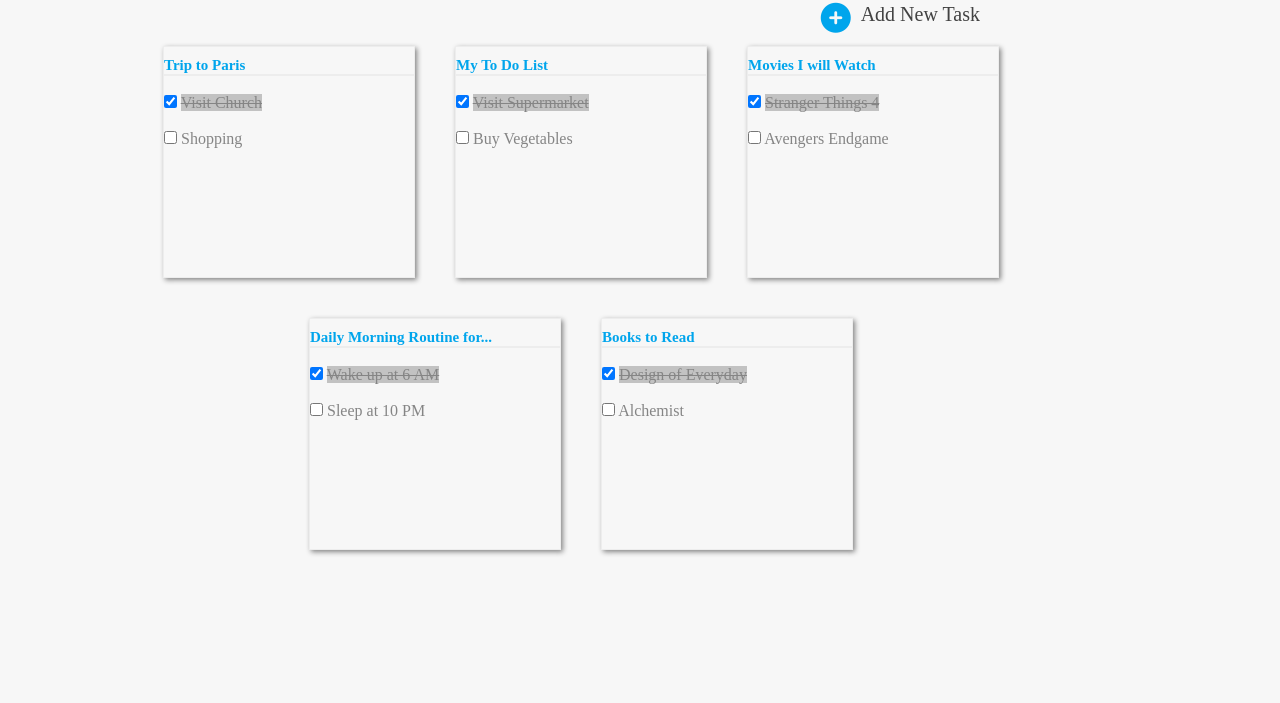
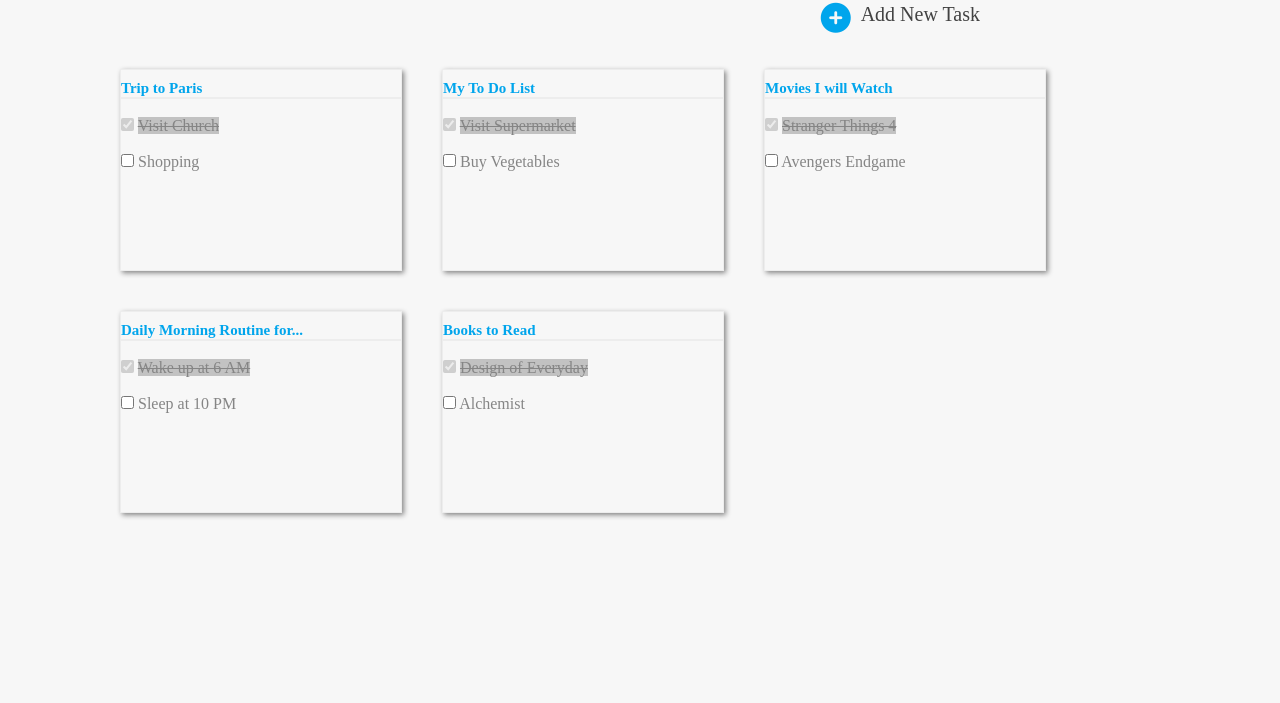
Before and after one commit to piyashi2304/Project-2, a plain HTML site: page index.html in a window 1280 px wide. Shown: the part 97-800 px from the top of the page. Drawn offline with Linux system fonts and the light colour scheme.

Commit message:
Project-2

```diff
--- a/index.html
+++ b/index.html
@@ -5,23 +5,25 @@
     <meta http-equiv="X-UA-Compatible" content="IE=edge">
     <meta name="viewport" content="width=device-width, initial-scale=1.0">
     <link rel="stylesheet" href="./style.css">
+    <link rel="shortcut icon" href="./Adobe_XD_CC_icon.svg.png">
     <link rel="stylesheet" href="https://cdnjs.cloudflare.com/ajax/libs/font-awesome/6.4.0/css/all.min.css" integrity="sha512-iecdLmaskl7CVkqkXNQ/ZH/XLlvWZOJyj7Yy7tcenmpD1ypASozpmT/E0iPtmFIB46ZmdtAc9eNBvH0H/ZpiBw==" crossorigin="anonymous" referrerpolicy="no-referrer" />
-    <title>Document</title>
+    <title>Web View</title>
 </head>
 <body>
-    <a href="./index1.html">
     <div class="parent-a">
     <h1>Tasks <span>List</span></h1>
     </div><br>
-    <div class="parent">
+    <a href="./index1.html">
+     <div class="parent">
         <i class="fa-solid fa-circle-plus plus"></i>
         <p>Add New Task</p>
-    </div><br>
+    </div>
+    </a><br>
     <div class="parent-1">
         <div class="child">
             <h2>Trip to Paris</h2><hr><br>
             <div class="form">
-            <input type="checkbox" id="item-1" name="paris" checked>
+            <input type="checkbox" id="item-1" name="paris" checked disabled>
             <label class="chA" for="item-1">Visit Church</label><br><br>
             <input type="checkbox" id="item-2" name="paris">
             <label for="item-2">Shopping</label>
@@ -30,7 +32,7 @@
         <div class="child">
             <h2>My To Do List</h2><hr><br>
             <div class="form">
-            <input type="checkbox" id="item-1" name="paris" checked>
+            <input type="checkbox" id="item-1" name="paris" checked disabled>
             <label class="chA" for="item-1">Visit Supermarket</label><br><br>
             <input type="checkbox" id="item-2" name="paris">
             <label for="item-2">Buy Vegetables</label>
@@ -39,7 +41,7 @@
         <div class="child">
             <h2>Movies I will Watch</h2><hr><br>
             <div class="form">
-            <input type="checkbox" id="item-1" name="paris" checked>
+            <input type="checkbox" id="item-1" name="paris" checked disabled>
             <label class="chA" for="item-1">Stranger Things 4</label><br><br>
             <input type="checkbox" id="item-2" name="paris">
             <label for="item-2">Avengers Endgame</label>
@@ -48,7 +50,7 @@
         <div class="child">
             <h2>Daily Morning Routine for...</h2><hr><br>
             <div class="form">
-            <input type="checkbox" id="item-1" name="paris" checked>
+            <input type="checkbox" id="item-1" name="paris" checked disabled>
             <label class="chA" for="item-1">Wake up at 6 AM</label><br><br>
             <input type="checkbox" id="item-2" name="paris">
             <label for="item-2">Sleep at 10 PM</label>
@@ -57,7 +59,7 @@
         <div class="child">
             <h2>Books to Read</h2><hr><br>
             <div class="form">
-            <input type="checkbox" id="item-1" name="paris" checked>
+            <input type="checkbox" id="item-1" name="paris" checked disabled>
             <label class="chA" for="item-1">Design of Everyday</label><br><br>
             <input type="checkbox" id="item-2" name="paris">
             <label for="item-2">Alchemist</label>
@@ -65,6 +67,6 @@
 
     </div>
     </div>
-    </a>
+
 </body>
 </html>
--- a/style.css
+++ b/style.css
@@ -3,15 +3,13 @@
     padding: 0;
 }
  body{
-     margin: 50px;
     background-color: #F7F7F7;
  }
  a{
     text-decoration: none;
  }
 .parent-a{
-    width: 85%;
-    height: auto;
+    height: 60px;
     background-color:#F7F7F7;
     box-shadow: 5px 5px 5px #7B7B7B29;
 }
@@ -53,17 +51,20 @@ h2{
 }
 .parent-1{
     display: flex;
-    justify-content:center;
+    justify-content:flex-start;
     flex-wrap: wrap;
     width: 90%;
     background-color: #F7F7F7;
+    margin-left: 100px;
+    margin-top: 50px;
 
 }
 .child{
+
     border: 1px solid#EDEDED;
     box-shadow: 2px 2px 5px #858585;
-    width: 250px;
-    height: 230px;
+    width: 280px;
+    height: 200px;
     margin: 20px;
 }
 .chA{
@@ -72,9 +73,6 @@ h2{
 }
 .form{
     color:#858585;
-}
-input:checked{
-    color: #424242;
 }
 
 .parent-2{
@@ -140,13 +138,16 @@ h3{
     color: #424242;
  }
  .parent-b{
-    width: 400px;
+    width: 452px;
     height: 280px;
     position: absolute;
-    left: 420px;
+    left: 447px;
     top: 120px;
     display: flex;
     justify-content: space-between
+}
+.parent-b span{
+    color: #424242;
 }
 .child3{
     width: 350px;
```
Also changed, not shown: index1.html (+5 -5 lines), index2.html (+7 -5 lines), index3.html (+1 -1 lines), Adobe_XD_CC_icon.svg.png (added).
